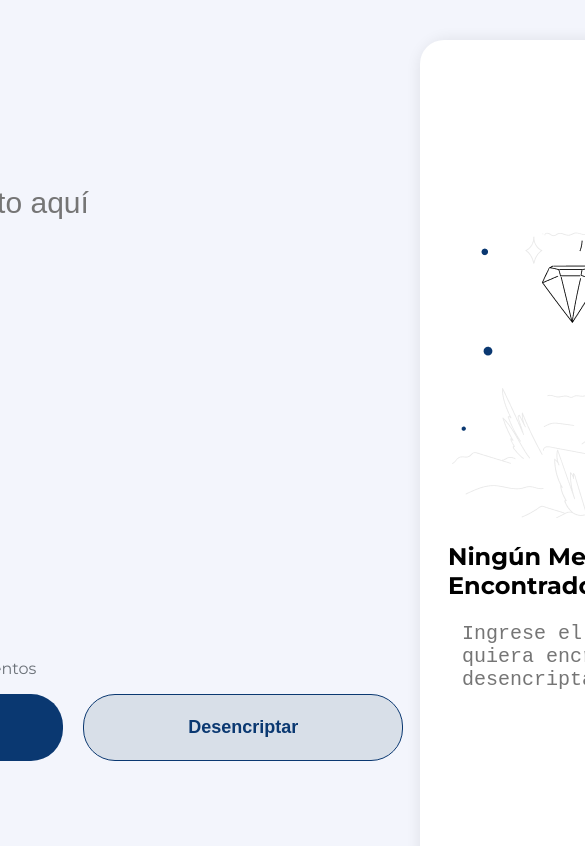
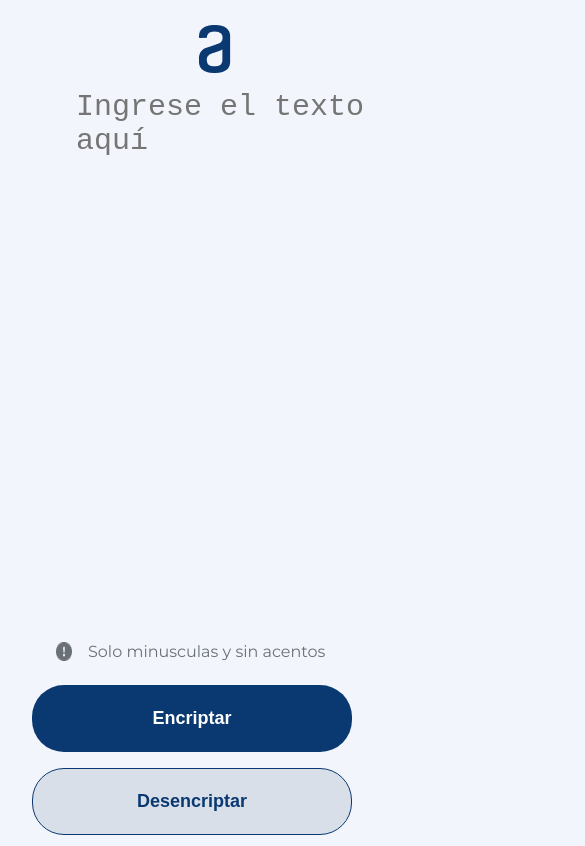
Before and after one commit to CIFU1199/Challenge-ONE-Encriptador-de-Texto, a plain HTML site: page index.html in a window 390 px wide. Shown: the top 846 px of the page, 585 px wide, since content can reach past the window. Drawn offline with Linux system fonts and the light colour scheme.

Commit message:
final reto alura

```diff
--- a/index.html
+++ b/index.html
@@ -15,11 +15,13 @@
           </header>
 
 
-          <main class="main" >
-               <section>
+          <main class="main">
+               <section class="section1" >
                     <div class="container">
                          <div class="left">
-                              <input  class="textInput" id="inputText" type="text" placeholder="Ingrese el texto aquí">
+                             <!--  <input  class="textInput" id="inputText" type="text" placeholder="Ingrese el texto aquí"> -->
+                              <textarea class="textInput" name=""  id="inputText"   type="text" placeholder="Ingrese el texto aquí"></textarea>
+
                          </div>
 
                          <div class="left-button">
@@ -36,7 +38,7 @@
                     </div>
                </section>
 
-               <section>
+               <section class="section2">
                     <div class="right">
 
                          <div>
--- a/scripts/script.js
+++ b/scripts/script.js
@@ -1,3 +1,4 @@
+
 const encriptar = () =>{
     var texto = document.getElementById("inputText").value.toLowerCase();
     //i es para que aferte tanto mayusculas como minusculas
@@ -42,5 +43,5 @@ const encriptar = () =>{
     var contenido = document.querySelector("#textArea");
     contenido.select();
     document.execCommand("copy");
-    alert("se copio ")
+    alert("se copio correctamente")
  }
--- a/styles/style.css
+++ b/styles/style.css
@@ -66,7 +66,8 @@ body{
 .left{
 
     margin-top: 180px;
-    margin-left: 80px;
+    margin-left: 50px;
+    margin-right: 50px;
     border-radius: 24px;
     margin-bottom: 50vh;
 }
@@ -75,6 +76,11 @@ body{
     font-size: 30px;
     border: none;
     outline: none;
+    width: 100%;
+    resize: none;
+    overflow-y: scroll;
+    height:300px;
+
     color: #0A3871;
     background-color: #F3F5FC;
 }
@@ -86,6 +92,7 @@ body{
 
 .left-button{
     border-radius: 24px;
+    margin-top: -12rem;
 }
 
 
@@ -154,6 +161,7 @@ body{
     justify-content: center;
     align-items: center;
 
+    margin-right: 80px;
     margin-top: 40px;
     width: 400px;
     height: 900px;
@@ -201,7 +209,89 @@ body{
 
 /* MediaQuery */
 
-@media (max-width: 812px) {
+@media screen and (max-width: 1260px) {
+
+    .logo{
+        position: absolute;
+        display: flex;
+        justify-content: flex-start;
+        margin-bottom: 2rem;
+    }
+
+    .main{
+        flex-direction: column;
+        justify-content: center;
+    }
+
+    .section1{
+        display: flex;
+        justify-content: center;
+        width: 690px;
+        margin-top: 8rem;
+        margin-bottom: 6rem;
+    }
+    .section2{
+        display: flex;
+        justify-content: center;
+        width: auto;
+        margin-top: 6rem;
+    }
+
+
+
+    .right{
+
+        width: auto;
+        height: 300px;
+        margin-left: 1rem;
+        margin-bottom: 40px;
+
+    }
+
+    #imgRight{
+        display: none;
+    }
 
 
 }
+
+
+@media screen and (max-width: 668px) {
+
+    .section1{
+        display: flex;
+        justify-content: center;
+        width: 400px;
+        margin-top: 8rem;
+        margin-bottom: 8rem;
+        padding-left: 3rem;
+    }
+    .section2{
+        display: flex;
+        justify-content: center;
+        width: 400px;
+        margin-top: 8rem;
+        padding-left: 3rem;
+    }
+
+    .left-button{
+        justify-content: center;
+    }
+
+    .buttons{
+        display: flex;
+        justify-content: center;
+        flex-direction: column;
+
+    }
+
+    .ButonGen{
+        margin: 0.5rem;
+    }
+
+
+
+
+
+
+}
```
